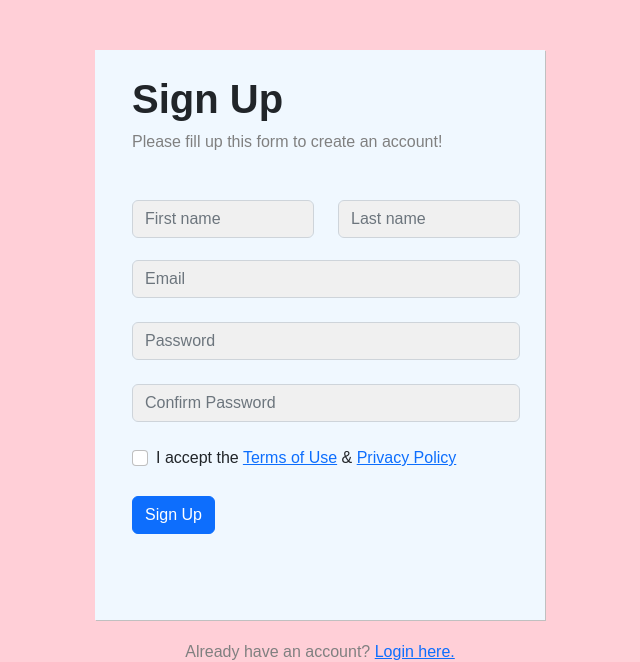
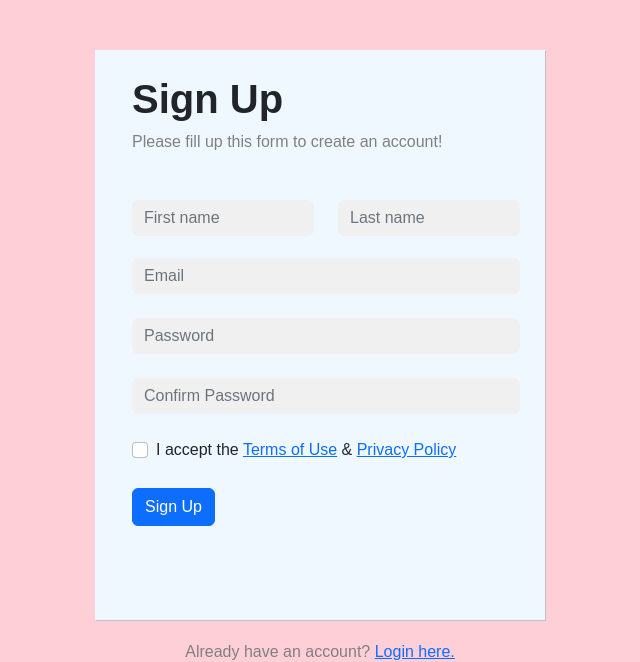
Before and after one commit to TomasPerminas/LESSONS, a PHP site: page / in a window 1280 px wide. Shown: the top 662 px of the page, without its empty margins (320-960 px from the left). Run offline with PHP 8.4, Linux system fonts and the light colour scheme.

Commit message:
Užduotis 3

```diff
--- a/3 pamoka/3 užduotis/main.css
+++ b/3 pamoka/3 užduotis/main.css
@@ -38,6 +38,18 @@ input[type="password"]{
     background-color: rgb(240, 240, 240);
 }
 
+input[type="text"]{
+    border: 0px;
+}
+
+input[type="email"]{
+    border: 0px;
+}
+
+input[type="password"]{
+    border: 0px;
+}
+
 form {
     font-family: Arial, Helvetica, sans-serif;
     padding-left: 25px;
```
